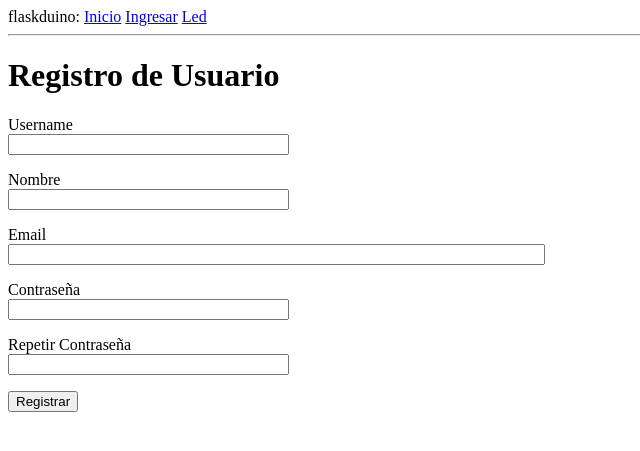
After one commit to hbars512/sistemasdigitales, a Flask app: page /register in a window 1280 px wide. The commit adds this page. Shown: the top 451 px of the page, without its empty margins (0-640 px from the left). Run offline with Flask 2, Linux system fonts and the light colour scheme.

Commit message:
Sistema de Login y almacenamiento en User

```diff
--- a/app/__init__.py
+++ b/app/__init__.py
@@ -2,6 +2,7 @@
 from flask import Flask
 from flask_sqlalchemy import SQLAlchemy
 from flask_migrate import Migrate
+from flask_login import LoginManager
 
 from config import Config
 
@@ -9,8 +10,9 @@ app = Flask(__name__)
 app.config.from_object(Config)
 db = SQLAlchemy(app)
 migrate = Migrate(app, db)
+login = LoginManager(app)
+login.login_view = 'login'
 # board = pyfirmata.Arduino('/dev/ttyACM0')
 
 
-
 from app import routes, models
--- a/app/forms.py
+++ b/app/forms.py
@@ -1,11 +1,11 @@
 from flask_wtf import FlaskForm
 from wtforms import SubmitField, RadioField, SelectField, StringField
 from wtforms import PasswordField, BooleanField
-from wtforms.validators import DataRequired
+from wtforms.validators import DataRequired, ValidationError, Email, EqualTo
+from app.models import User
 
 class LoginForm(FlaskForm):
     username = StringField('Username', validators=[DataRequired()])
-    nombre = StringField('Nombre', validators=[DataRequired()])
     password = PasswordField('Contraseña', validators=[DataRequired()])
     remember_me = BooleanField('Recordarme')
     submit = SubmitField('Sign In')
@@ -19,3 +19,23 @@ class LedControl(FlaskForm):
                        choices=[('12', 'Casa 1'), ('11', 'Casa 2'),
                                 ('10', 'Casa 3'), ('9', 'Casa 4')])
     submit = SubmitField('Enviar')
+
+
+class RegistrationForm(FlaskForm):
+    username = StringField('Username', validators=[DataRequired()])
+    name = StringField('Nombre', validators=[DataRequired()])
+    email = StringField('Email', validators=[DataRequired()])
+    password = PasswordField('Contraseña', validators=[DataRequired()])
+    password2 = PasswordField('Repetir Contraseña',
+                              validators=[DataRequired(), EqualTo('password')])
+    submit = SubmitField('Registrar')
+
+    def validate_username(self, username):
+        user = User.query.filter_by(username=username.data).first()
+        if user is not None:
+            raise ValidationError('Por favor, use un nombre de usuario diferente')
+
+    def validate_email(self, email):
+        user = User.query.filter_by(email=email.data).first()
+        if user is not None:
+            raise ValidationError('Por favor use una direccion de correo diferente')
--- a/app/routes.py
+++ b/app/routes.py
@@ -1,28 +1,49 @@
 # import pyfirmata
 from flask import render_template, flash, redirect, url_for
+from flask import request
+from flask_login import current_user, login_user, logout_user, login_required
+from werkzeug.urls import url_parse
 
-from app import app
-# from app import board
+from app import app, db
+from app.models import User
 from app.forms import LedControl
 from app.forms import LoginForm
+from app.forms import RegistrationForm
+# from app import board
 
 @app.route('/')
 @app.route('/index')
+@login_required
 def index():
     return render_template('index.html', title='Home')
 
 
 @app.route('/login', methods=['GET', 'POST'])
 def login():
+    if current_user.is_authenticated:
+        return redirect(url_for('index'))
     form = LoginForm()
     if form.validate_on_submit():
-        flash('Login requested for user {}, remember_me={}'.format(
-            form.nombre.data, form.remember_me.data))
-        return redirect(url_for('index'))
+        user = User.query.filter_by(username=form.username.data).first()
+        if user is None or not user.check_password(form.password.data):
+            flash('Invalid username or password')
+            return redirect(url_for('login'))
+        login_user(user, remember=form.remember_me.data)
+        next_page = request.args.get('next')
+        if not next_page or url_parse(next_page).netloc != '':
+            next_page = url_for('index')
+        return redirect(next_page)
     return render_template('login.html', title='Ingresar', form=form)
 
 
+@app.route('/logout')
+def logout():
+    logout_user()
+    return redirect(url_for('index'))
+
+
 @app.route('/led', methods=['GET', 'POST'])
+@login_required
 def led():
     form = LedControl()
 
@@ -34,3 +55,18 @@ def led():
         pass
 
     return render_template('led.html', title='Led Control', form=form)
+
+
+@app.route('/register', methods=['GET', 'POST'])
+def register():
+    if current_user.is_authenticated:
+        return redirect(url_for('index'))
+    form = RegistrationForm()
+    if form.validate_on_submit():
+        user = User(username=form.username.data, name=form.name.data, email=form.email.data)
+        user.set_password(form.password.data)
+        db.session.add(user)
+        db.session.commit()
+        flash('Felicidades, tu estas registrado ahora!')
+        return redirect(url_for('login'))
+    return render_template('register.html', title='Registro', form=form)
--- a/app/templates/base.html
+++ b/app/templates/base.html
@@ -13,7 +13,11 @@
     <div>
       flaskduino:
       <a href="{{ url_for('index') }}">Inicio</a>
-      <a href="{{ url_for('login') }}">Ingresar</a>
+      {% if current_user.is_anonymous %}
+        <a href="{{ url_for('login') }}">Ingresar</a>
+      {% else %}
+        <a href="{{ url_for('logout') }}">Salir</a>
+      {% endif %}
       <a href="{{ url_for('led') }}">Led</a>
     </div>
     <hr>
--- a/app/templates/index.html
+++ b/app/templates/index.html
@@ -6,4 +6,5 @@
   <p>
     Esta plataforma web puede controlar el arduino
   </p>
+  <h4>Hi, {{ current_user.username }}!</h4>
 {% endblock %}
--- /dev/null
+++ b/app/templates/register.html
@@ -0,0 +1,44 @@
+{% extends "base.html" %}
+
+{% block content %}
+  <h1>Registro de Usuario</h1>
+  <form action="{{ url_for('register') }}" method="post" novalidate>
+    {{ form.hidden_tag() }}
+    <p>
+    {{ form.username.label }}<br>
+    {{ form.username(size=32) }}<br>
+    {% for error in form.username.errors %}
+      <span style="colos: red;">[{{ error }}]</span>
+    {% endfor %}
+    </p>
+    <p>
+    {{ form.name.label }}<br>
+    {{ form.name(size=32) }}<br>
+    {% for error in form.name.errors %}
+      <span style="color: red;">[{{ error }}]</span>
+    {% endfor %}
+    </p>
+    <p>
+      {{ form.email.label }}<br>
+      {{ form.email(size=64) }}<br>
+      {% for error in form.email.errors %}
+        <span style="color: red;">[{{ error }}]</span>
+      {% endfor %}
+    </p>
+    <p>
+      {{ form.password.label }}<br>
+      {{ form.password(size=32) }}<br>
+      {% for error in form.password.errors %}
+        <span style="color: red;">[{{ error }}]</span>
+      {% endfor %}
+    </p>
+    <p>
+      {{ form.password2.label }}<br>
+      {{ form.password2(size=32) }}<br>
+      {% for error in form.password2.errors %}
+        <span style="color: red;">[{{ error }}]</span>
+      {% endfor %}
+    </p>
+    <p>{{ form.submit() }}</p>
+  </form>
+{% endblock %}
```
Also changed, not shown: app/models.py (+16 -1 lines), app/templates/login.html (+2 -8 lines), flaskduino.py (+7 -0 lines).
